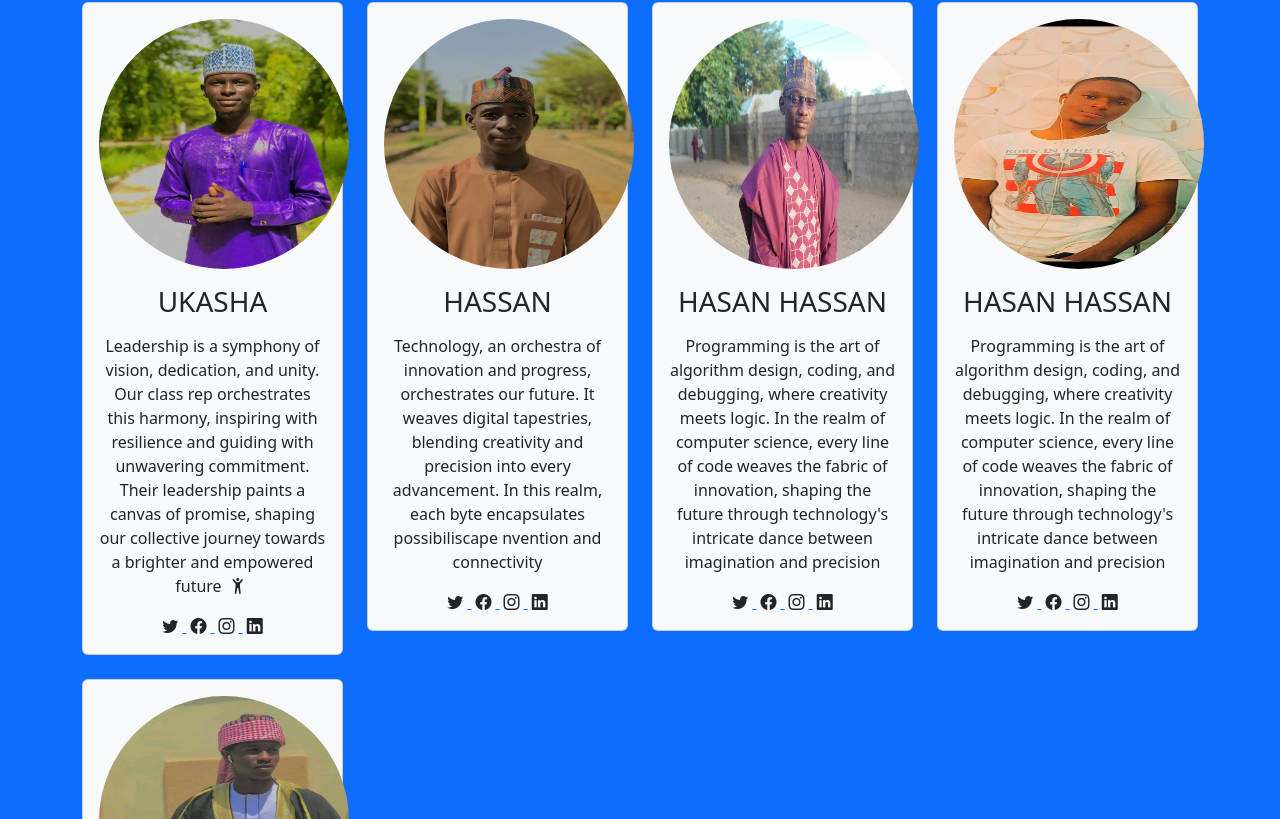
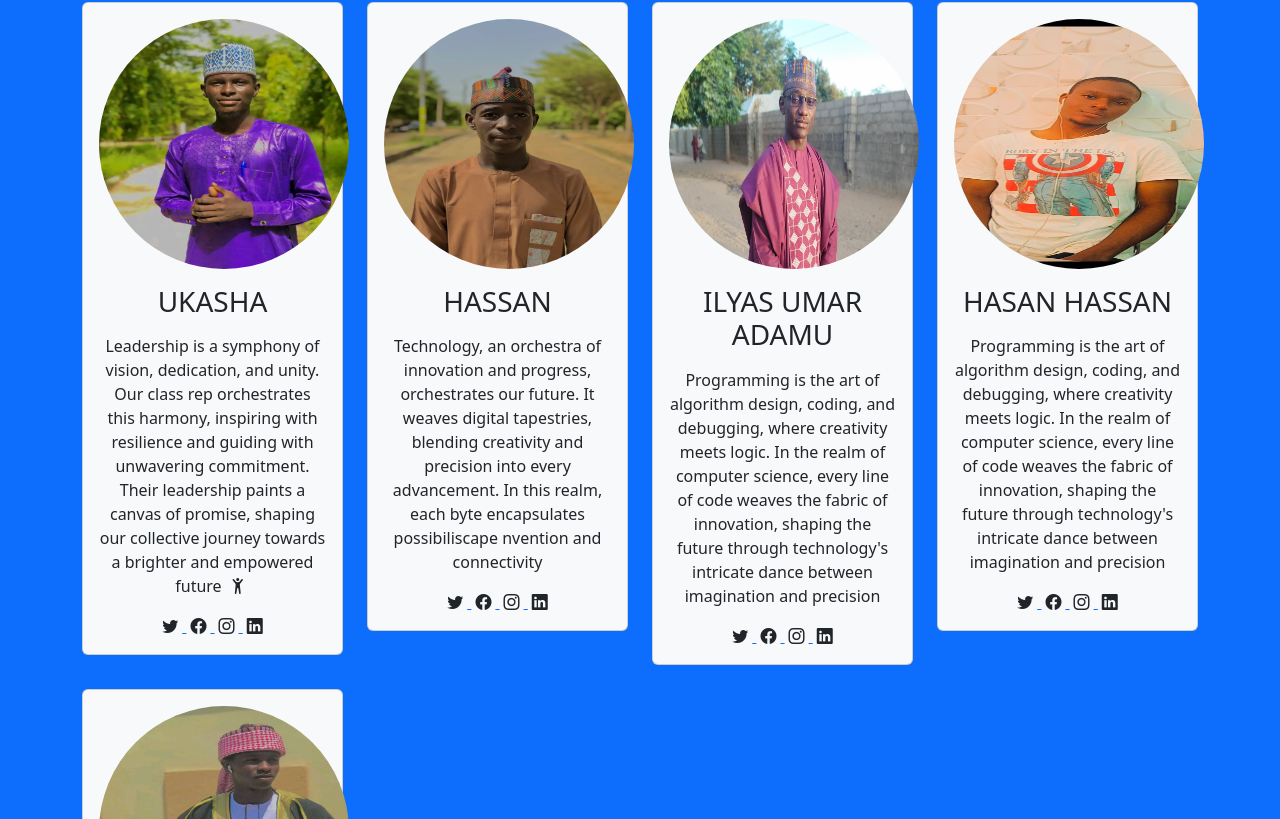
Before and after one commit to Mahmud2123/basug.github.io, a website: page index.html in a window 1280 px wide. Shown: the part 1804-2623 px from the top of the page. Drawn offline with nearby package versions, Linux system fonts and the light colour scheme.

Commit message:
Update index.html

```diff
--- a/index.html
+++ b/index.html
@@ -303,16 +303,16 @@ It weaves digital tapestries, blending creativity and precision into every advan
             <div class="card bg-light">
               <div class="card-body text-center">
                 <img
-                src="ilyas.jpg"
+                src="ilyas.JPG"
                 class="circle-img rounded-circle mb-3"
                 alt=""  />
-                <h3 class="card-title mb-3">HASAN HASSAN</h3>
+                <h3 class="card-title mb-3">ILYAS UMAR ADAMU</h3>
                 <p class="card-text">
                   Programming is the art of algorithm design, coding, and debugging, where creativity meets logic. In the realm of computer science, every line of code weaves the fabric of innovation, shaping the future through technology's intricate dance between imagination and precision </p>
-                <a href="#"> <i class="bi bi-twitter text-dark mx-1"></i> </a>
-                <a href="#"> <i class="bi bi-facebook text-dark mx-1"></i> </a>
+                <a href="https://x.com/ElyerssUmar?t=KK2PboByaHmKeVq-lPtHeA&s=09"> <i class="bi bi-twitter text-dark mx-1"></i> </a>
+                <a href="https://www.facebook.com/elyerss.adam"> <i class="bi bi-facebook text-dark mx-1"></i> </a>
                 <a href="#"> <i class="bi bi-instagram text-dark mx-1"></i> </a>
-                <a href="#"> <i class="bi bi-linkedin text-dark mx-1"></i> </a>
+                <a href="https://www.linkedin.com/in/iliyasu-adamu-05763a286?utm_source=share&utm_campaign=share_via&utm_content=profile&utm_medium=android_app"> <i class="bi bi-linkedin text-dark mx-1"></i> </a>
               </div>
             </div>
           </div>
```
